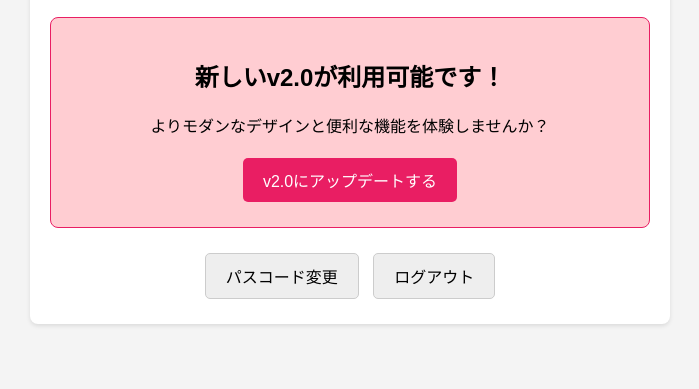
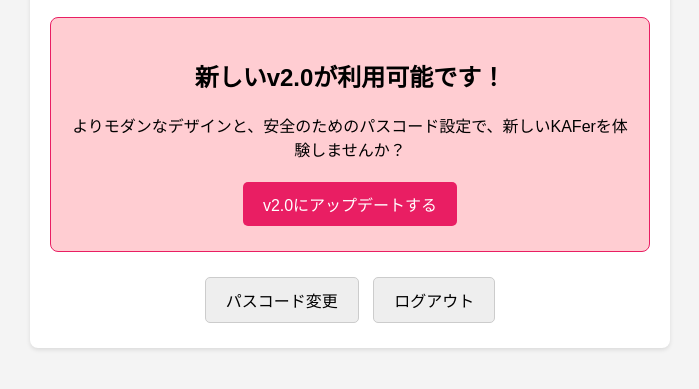
Before and after one commit to KAFer-WEB/KAFer-WEB.github.io, a plain HTML site: page v1_menu.html in a window 1280 px wide. Shown: the part 155-544 px from the top of the page, without its empty margins (290-989 px from the left). Drawn offline with Linux system fonts and the light colour scheme; sample sign-in values are in the browser's storage.

Commit message:
Update v1_menu.html

```diff
--- a/v1_menu.html
+++ b/v1_menu.html
@@ -25,7 +25,7 @@
         <p>ようこそ、<strong id="userName"></strong>さん！</p>
         <div class="update-banner">
             <h2>新しいv2.0が利用可能です！</h2>
-            <p>よりモダンなデザインと便利な機能を体験しませんか？</p>
+            <p>よりモダンなデザインと、安全のためのパスコード設定で、新しいKAFerを体験しませんか？</p>
             <button id="updateButton" class="primary">v2.0にアップデートする</button>
         </div>
         <button id="changePasscodeButton" class="secondary">パスコード変更</button>
@@ -113,7 +113,8 @@
             hideModal();
             const formData = new FormData();
             formData.append(ENTRY_MAP.id, userId); formData.append(ENTRY_MAP.name, userName);
-            formData.append(ENTRY_MAP.type, 'pass_update'); formData.append(ENTRY_MAP.data, JSON.stringify({ pass: newPass }));
+            formData.append(ENTRY_MAP.type, 'pass_update');
+            formData.append(ENTRY_MAP.data, JSON.stringify({ pass: newPass }));
             await postToGoogleForm(formData);
 
             try {
```
